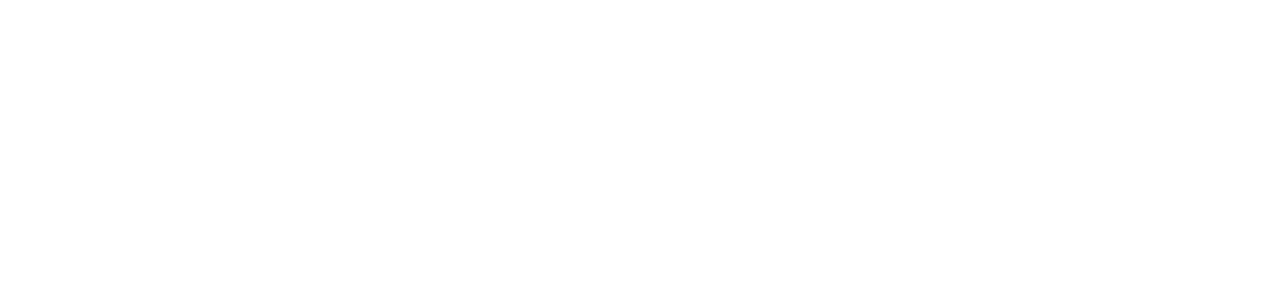
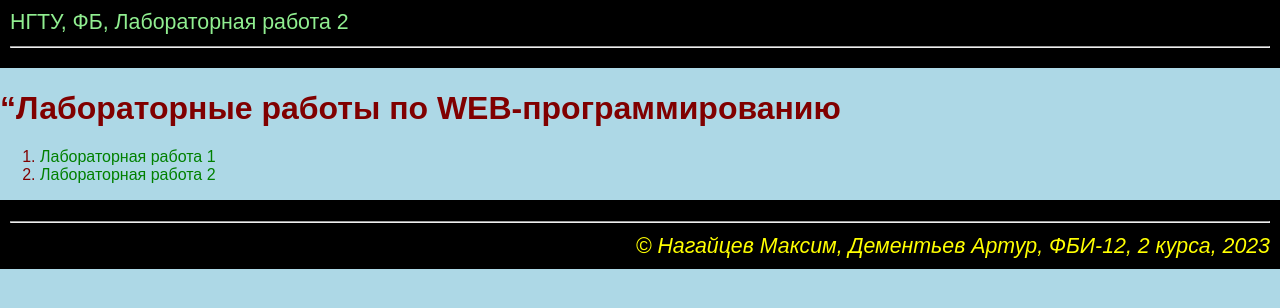
Before and after one commit to NaGGetsOGArcheHASL/WEB-PROGER-LABA1-, a plain HTML site: page index.html in a window 1280 px wide. Drawn offline with Linux system fonts and the light colour scheme.

Commit message:
Меню

```diff
--- a/index.html
+++ b/index.html
@@ -6,7 +6,23 @@
     <meta name="viewport" content="width=device-width, initial-scale=1.0">
     <title>Нагайцев Максим Алексеевич, Дементьев Артур Русланович. Лабораторные работы по WEB-программированию.</title>
 </head>
-<body>
+<body style="background-color: lightblue; color: maroon; font-family: Arial; margin: 0px;">
+    <header style="background-color: black; color:lightgreen; padding: 10px; font-size: 16pt;">
+         НГТУ, ФБ, Лабораторная работа 2
+         <hr>
+    </header>
+    <main>
+        <h1>“Лабораторные работы по WEB-программированию</h1>
+        <ol>
+            <li><a href="lab1.html"; target="_blank"; style="text-decoration: none; color: green;">Лабораторная работа 1</a></li>
+            <li><a href="lab2.html"; target="_blank"; style="text-decoration: none; color: green;">Лабораторная работа 2</a></li>
+        </ol>
+
+    </main>
+    <footer style="background-color: black; color: yellow; padding: 10px; font-size: 16pt; font-style: italic; text-align: right;">
+        <hr>
+        &copy; Нагайцев Максим, Дементьев Артур, ФБИ-12, 2 курса, 2023
+    </footer>
 
 </body>
 </html>
```
